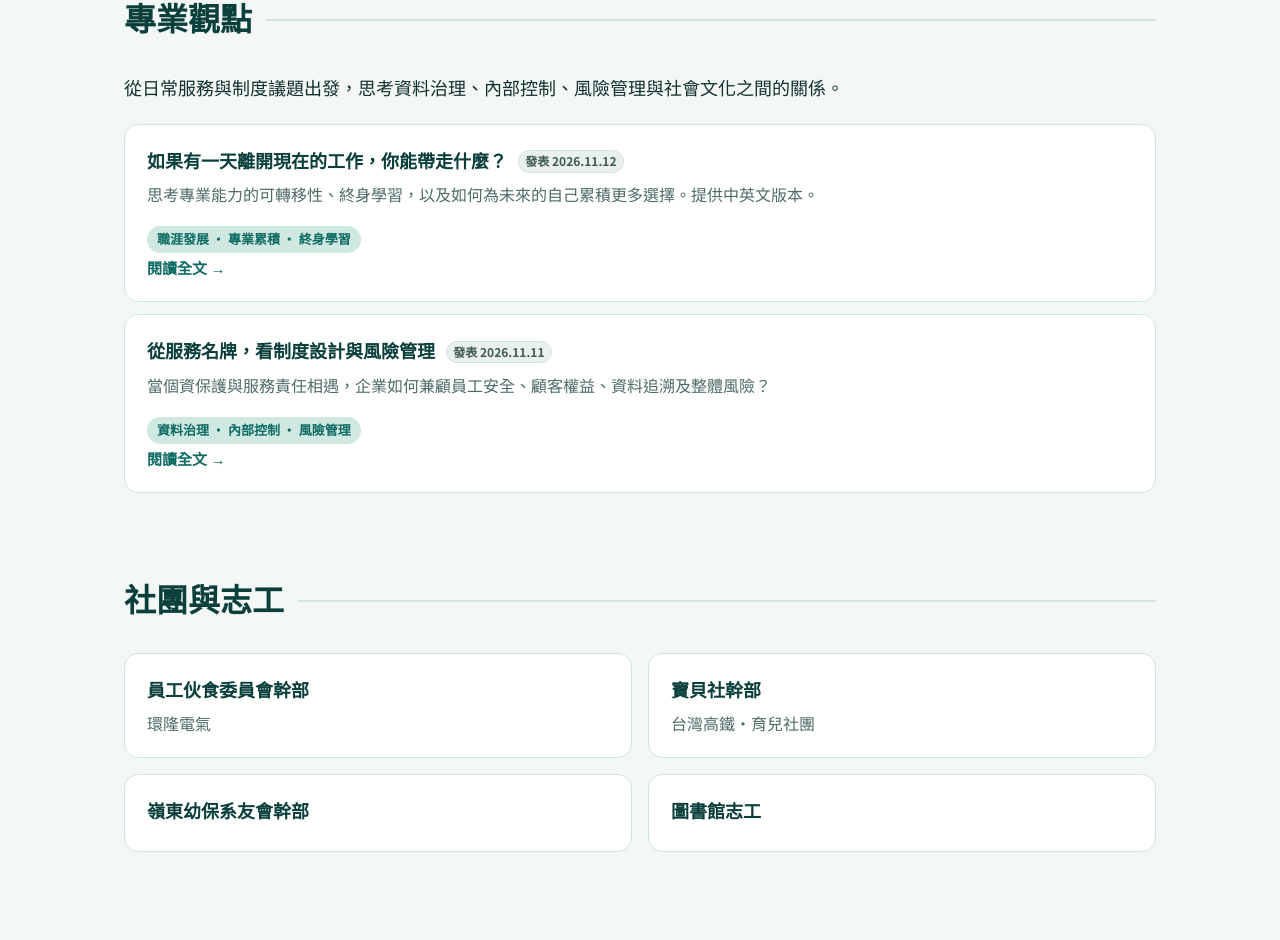
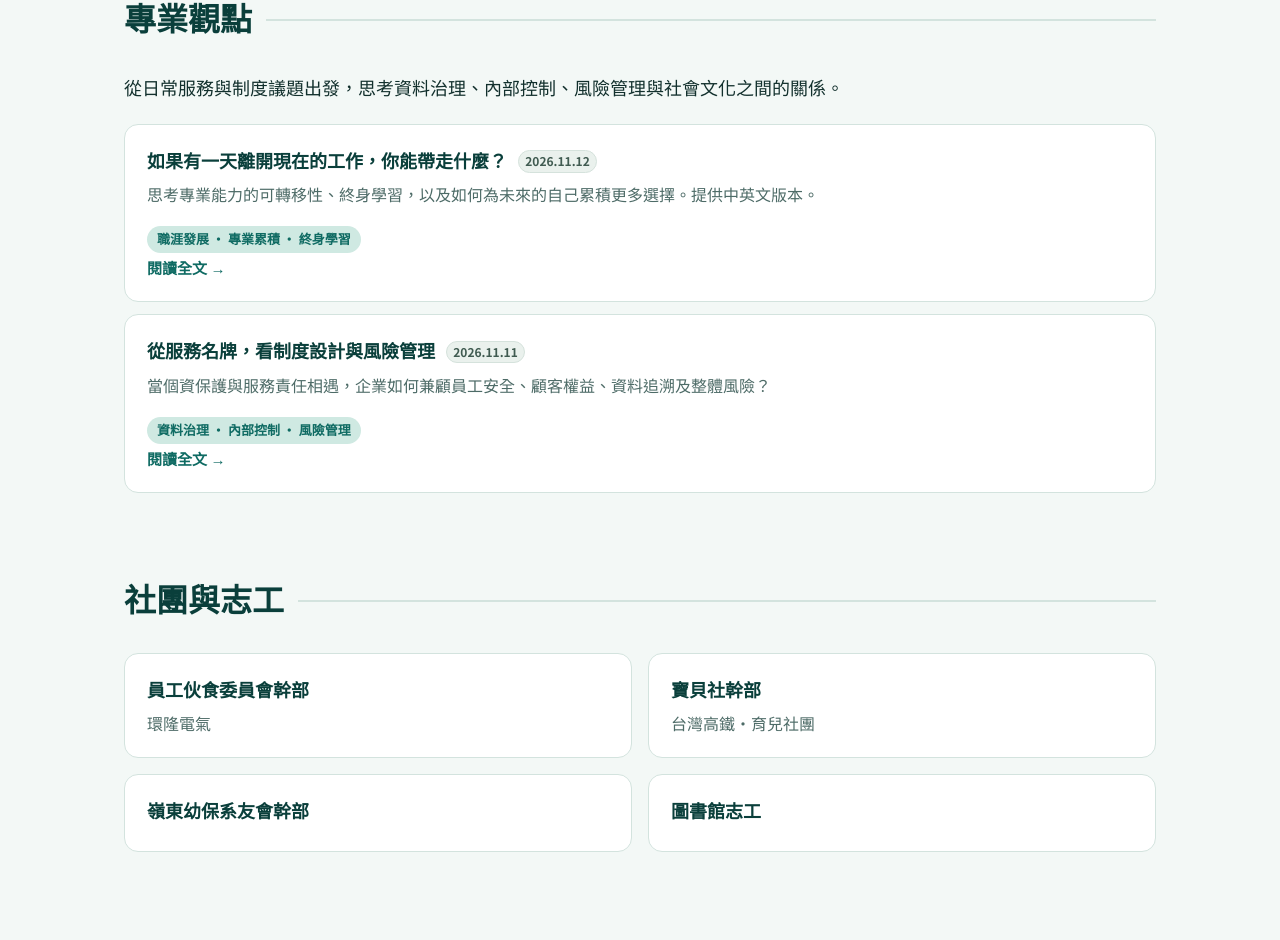
Before and after one commit to nancy098517/nancy098517.github.io, a plain HTML site: page index.html in a window 1280 px wide. Shown: the part 5184-6124 px from the top of the page. Drawn offline with Linux system fonts and the light colour scheme.

Commit message:
Unify article date badges without prefixes

```diff
--- a/index.html
+++ b/index.html
@@ -313,13 +313,13 @@ footer{max-width:1080px;margin:0 auto;padding:56px 24px 40px;color:var(--muted);
     <p class="about-text" style="margin-bottom:20px">從日常服務與制度議題出發，思考資料治理、內部控制、風險管理與社會文化之間的關係。</p>
     <div class="posts">
       <a class="post-card" href="career-transferable-skills.html">
-        <h3>如果有一天離開現在的工作，你能帶走什麼？ <span class="work-date article-date">發表 <time datetime="2026-11-12">2026.11.12</time></span></h3>
+        <h3>如果有一天離開現在的工作，你能帶走什麼？ <span class="work-date article-date"><time datetime="2026-11-12">2026.11.12</time></span></h3>
         <p>思考專業能力的可轉移性、終身學習，以及如何為未來的自己累積更多選擇。提供中英文版本。</p>
         <span class="tag">職涯發展 · 專業累積 · 終身學習</span><br>
         <span class="more">閱讀全文 →</span>
       </a>
       <a class="post-card" href="name-badge-risk-management.html">
-        <h3>從服務名牌，看制度設計與風險管理 <span class="work-date article-date">發表 <time datetime="2026-11-11">2026.11.11</time></span></h3>
+        <h3>從服務名牌，看制度設計與風險管理 <span class="work-date article-date"><time datetime="2026-11-11">2026.11.11</time></span></h3>
         <p>當個資保護與服務責任相遇，企業如何兼顧員工安全、顧客權益、資料追溯及整體風險？</p>
         <span class="tag">資料治理 · 內部控制 · 風險管理</span><br>
         <span class="more">閱讀全文 →</span>
```
